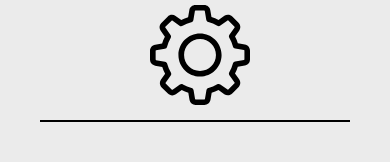
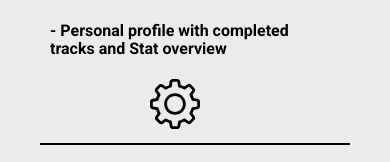
Before and after one commit to jordypeatpeat/352p1, a plain HTML site: page index.html in a window 390 px wide. Shown: the part 1599-1761 px from the top of the page. Drawn offline with nearby package versions, Linux system fonts and the light colour scheme.

Commit message:
Small responsive changes

```diff
--- a/styles.css
+++ b/styles.css
@@ -155,6 +155,8 @@ iframe {
   h1 { font-size: 4em; }
   iframe { height: 400px; }
     .wrapper { min-height: none; }
+    .cog { width: 50px;
+      text-align: center;}
 
 }
 
```
Also changed, not shown: index.html (+2 -1 lines).
